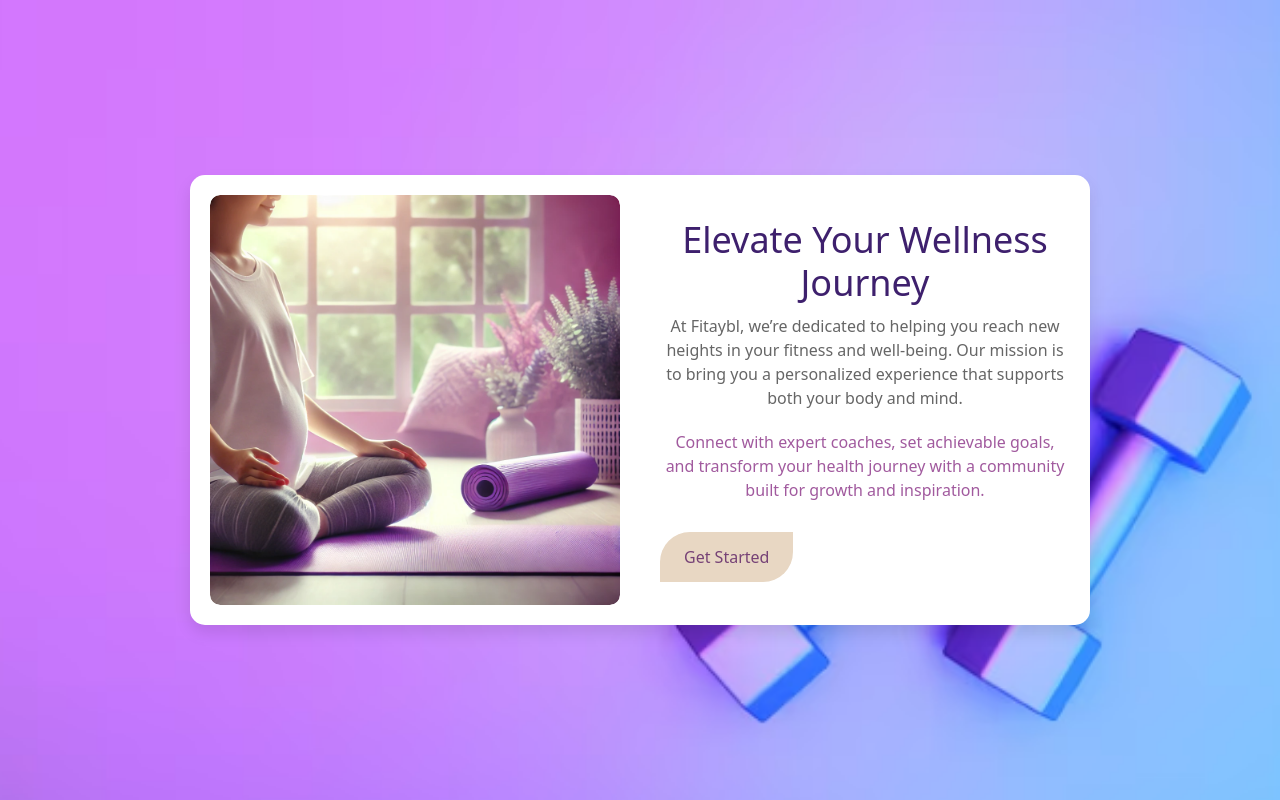
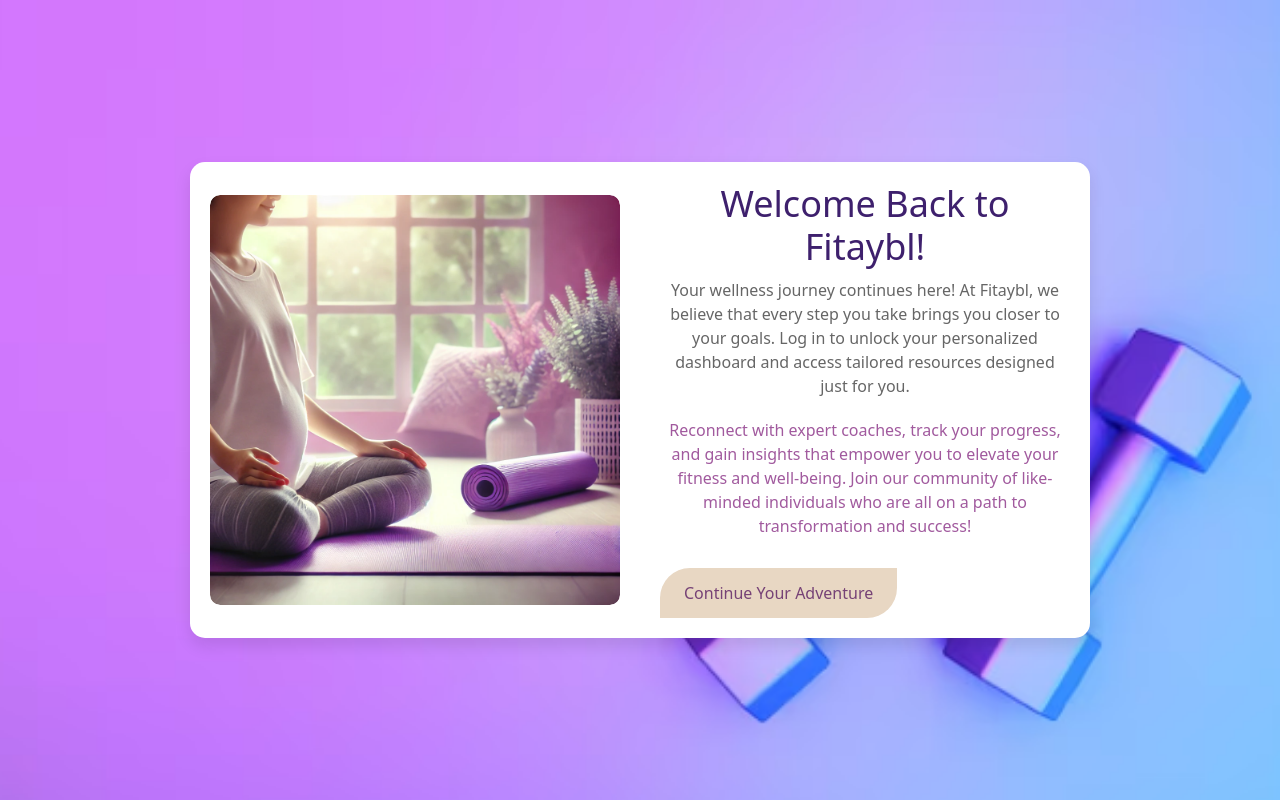
Before and after one commit to Loshavii/mainproject3, a React (Create React App) app in the folder FRONTEND/: page /register-select in a window 1280 px wide. Shown: the top 800 px of the page. Built offline with nearby package versions, Linux system fonts and the light colour scheme.

Commit message:
selection page design done

```diff
--- a/FRONTEND/src/components/UserDashboard/RegisterSelectPage.js
+++ b/FRONTEND/src/components/UserDashboard/RegisterSelectPage.js
@@ -56,13 +56,17 @@
 // }
 
 // export default RegisterSelectPage;
-// RegisterSelectPage.js
+
+
 import React from 'react';
 import '../CSS/RegisterSelectPage.css';
 import yogaImage from './img1.webp'; // replace with the path to the image file
+import wellnessImage from './img1.webp'; // replace with the path to the wellness image
 
 const RegisterSelectPage = () => {
   return (
+    <div>
+      {/* Wellness Journey Section */}
       <div className="select-container" id="about">
         <div className="select-content">
           <div className="select-image">
@@ -73,16 +77,42 @@
             />
           </div>
           <div className="select-text">
-    <h2 className="heading">Elevate Your Wellness Journey</h2>
+            <h2 className="heading">Welcome Back to Fitaybl!</h2>
             <p className="subtext">
-        At Fitaybl, we’re dedicated to helping you reach new heights in your fitness and well-being. Our mission is to bring you a personalized experience that supports both your body and mind.
+                Your wellness journey continues here! At Fitaybl, we believe that every step you take brings you closer to your goals. Log in to unlock your personalized dashboard and access tailored resources designed just for you.
             </p>
             <p className="highlight">
-        Connect with expert coaches, set achievable goals, and transform your health journey with a community built for growth and inspiration.
+                Reconnect with expert coaches, track your progress, and gain insights that empower you to elevate your fitness and well-being. Join our community of like-minded individuals who are all on a path to transformation and success!
             </p>
-    <button className="cta-button">Get Started</button>
+            <button className="cta-button" aria-label="Get Started">Continue Your Adventure</button>
           </div>
 
+        </div>
+      </div>
+
+      {/* Holistic Wellness Section */}
+      <div className="select-container" id="wellness">
+        <div className="select-content">
+        <div className="select-text">
+          <h2 className="heading">Become a Coach with Fitaybl!</h2>
+          <p className="subtext">
+              Are you passionate about helping others achieve their fitness goals? Join Fitaybl and become part of a vibrant community dedicated to transforming lives! As a coach, you will have the opportunity to share your expertise, inspire others, and make a meaningful impact on their wellness journeys.
+          </p>
+          <p className="highlight">
+              Enjoy access to innovative tools and resources that will help you connect with clients, track their progress, and personalize their experience. With Fitaybl, you can build your brand, expand your reach, and thrive in a supportive environment designed for growth.
+          </p>
+          <button className="cta-button" aria-label="Get Started">Kickstart Your Coaching Journey</button>
+        </div>
+
+          <div className="select-image">
+            <img
+              src={wellnessImage}
+              alt="Wellness Activity"
+              className="ima"
+            />
+          </div>
+
+        </div>
       </div>
     </div>
   );
```
Lines whose indentation alone changed are shown as unchanged.
